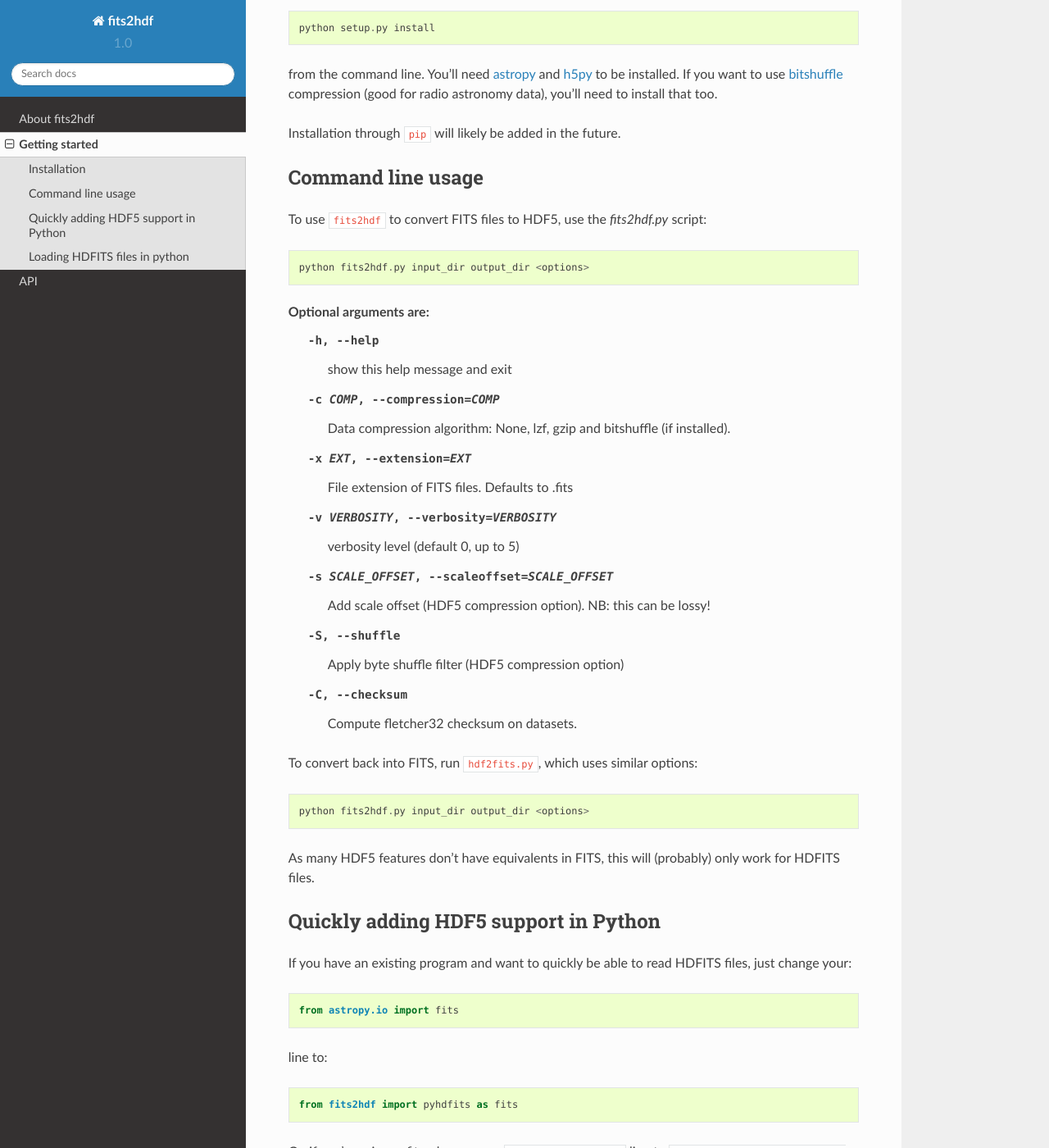
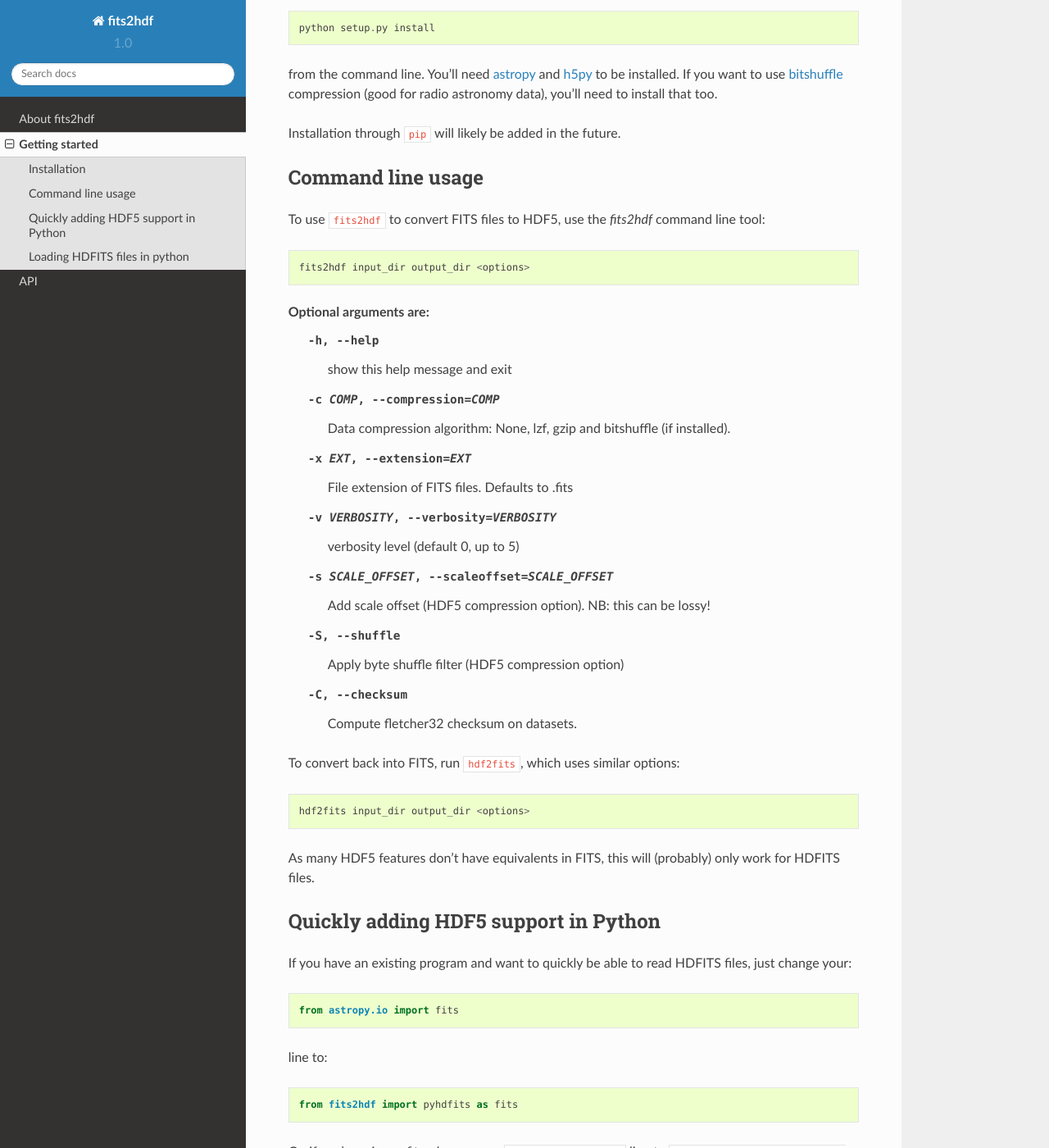
Before and after one commit to telegraphic/fits2hdf, a Sphinx documentation site: the page built from docs/source/getting_started.rst, in a window 1280 px wide and 1400 px high, scrolled down 366 px. Shown: the whole window at 82% size. Built offline with Sphinx 7.4.7 and the Read the Docs theme 2.0.0, drawn with Linux system fonts in a browser that asks for light colours; formulas are drawn with MathJax 3; pages that are not in the unit, such as notebooks, are missing from menus.

Commit message:
Update documentation for command line usage

```diff
--- a/docs/source/getting_started.rst
+++ b/docs/source/getting_started.rst
@@ -26,9 +26,9 @@
 Command line usage
 ------------------
 
-To use ``fits2hdf`` to convert FITS files to HDF5, use the `fits2hdf.py` script::
+To use ``fits2hdf`` to convert FITS files to HDF5, use the `fits2hdf` command line tool::
 
-    python fits2hdf.py input_dir output_dir <options>
+    fits2hdf input_dir output_dir <options>
 
 Optional arguments are:
   -h, --help            show this help message and exit
@@ -46,9 +46,9 @@
   -C, --checksum        Compute fletcher32 checksum on datasets.
 
 
-To convert back into FITS, run ``hdf2fits.py``, which uses similar options::
+To convert back into FITS, run ``hdf2fits``, which uses similar options::
 
-    python fits2hdf.py input_dir output_dir <options>
+    hdf2fits input_dir output_dir <options>
 
 As many HDF5 features don't have equivalents in FITS, this will (probably) only work for HDFITS files.
 
```
